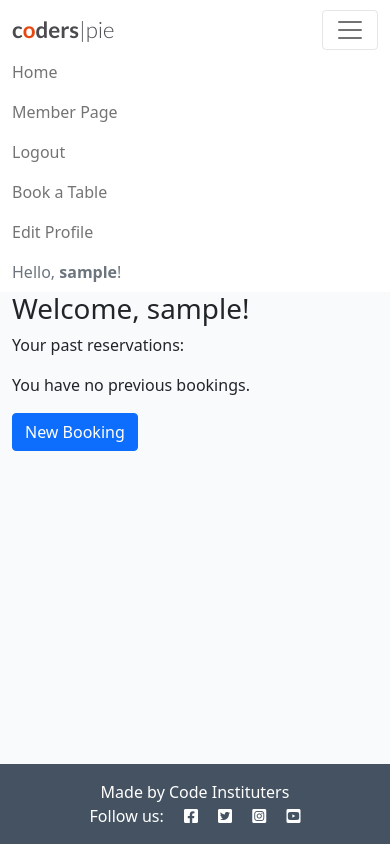
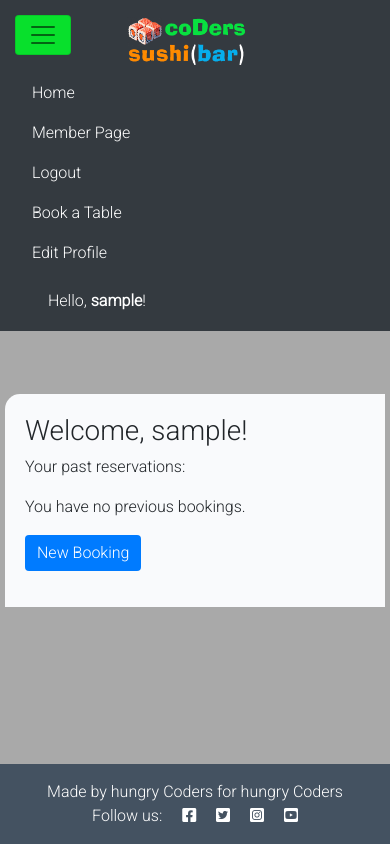
Before and after one commit to AlexeyKopchinskiy/Portfolio-project-4-v2, a Django app: page /booking/member/ in a window 390 px wide, after a click that opens the changed part. Run offline with Django 4.2, Linux system fonts and the light colour scheme; the visitor is signed in with stand-in values (Sample User, id 1); data that the repository does not hold is empty; parts of the project's set-up code (start-up, migrations or seed data) failed here and were passed over; some libraries are stand-ins or nearby versions.

Commit message:
Start improving design with custom css

```diff
--- a/booking/views.py
+++ b/booking/views.py
@@ -2,7 +2,6 @@ from django.contrib.auth.decorators import login_required
 from django.shortcuts import render, redirect, get_object_or_404
 from .models import Reservation, Table, BookingStatus, Location
 from .forms import BookingForm
-
 
 
 @login_required
@@ -10,7 +9,6 @@ def booking_page(request):
     form = BookingForm()
 
     if request.method == "POST":
-
         # Extract data from POST
         location_id = request.POST.get("location")
         table_id = request.POST.get("table")
@@ -23,33 +21,46 @@ def booking_page(request):
         if not location_id:
             locations = Location.objects.all()
             tables = Table.objects.select_related("location").all()
-            return render(request, "booking_page.html", {
-                "error": "Please select a location.",
-                "locations": locations,
-                "tables": tables
-            })
+            return render(
+                request,
+                "booking_page.html",
+                {
+                    "error": "Please select a location.",
+                    "locations": locations,
+                    "tables": tables,
+                },
+            )
 
         if not table_id:
             locations = Location.objects.all()
             tables = Table.objects.select_related("location").all()
-            return render(request, "booking_page.html", {
-                "error": "Please select a table.",
-                "locations": locations,
-                "tables": tables
-            })
+            return render(
+                request,
+                "booking_page.html",
+                {
+                    "error": "Please select a table.",
+                    "locations": locations,
+                    "tables": tables,
+                },
+            )
 
-        # Get the location and table objects or return an error view if not found
+        # Get the location and table objects or return an error view if
+        # not found
         try:
             location = Location.objects.get(id=int(location_id))
             table = Table.objects.get(id=int(table_id))
         except (Location.DoesNotExist, Table.DoesNotExist, ValueError):
             locations = Location.objects.all()
             tables = Table.objects.select_related("location").all()
-            return render(request, "booking_page.html", {
-                "error": "Invalid selection.",
-                "locations": locations,
-                "tables": tables
-            })
+            return render(
+                request,
+                "booking_page.html",
+                {
+                    "error": "Invalid selection.",
+                    "locations": locations,
+                    "tables": tables,
+                },
+            )
 
         # Get the booking status (make sure the field name 'status' is correct)
         booking_status = BookingStatus.objects.filter(status="Pending").first()
@@ -63,38 +74,48 @@ def booking_page(request):
             booking_time=booking_time,
             num_of_guests=num_of_guests,
             booking_status=booking_status,
-            special_requests=special_requests
+            special_requests=special_requests,
         )
 
         print("New reservation created with ID:", new_reservation.id)
 
         # Redirect to the confirmation page using the new reservation's ID
-        return redirect("booking_confirmation", reservation_id=new_reservation.id)
+        return redirect(
+            "booking_confirmation", reservation_id=new_reservation.id
+        )
 
     # For GET requests, load locations and tables into context
     locations = Location.objects.all()
     tables = Table.objects.select_related("location").all()
-    return render(request, "booking_page.html", {"locations": locations, "tables": tables, "form": form})
+    return render(
+        request,
+        "booking_page.html",
+        {"locations": locations, "tables": tables, "form": form},
+    )
 
 
 def booking_confirmation(request, reservation_id):
     try:
         # Eagerly load the related Table and Location objects.
         reservation = Reservation.objects.select_related(
-            'table', 'location').get(pk=reservation_id)
+            "table", "location"
+        ).get(pk=reservation_id)
     except Reservation.DoesNotExist:
         return redirect("booking_page")
-    return render(request, "booking_confirm.html", {"reservation": reservation})
+    return render(
+        request, "booking_confirm.html", {"reservation": reservation}
+    )
 
 
 @login_required
 def update_booking(request, reservation_id):
-    booking = get_object_or_404(Reservation, id=reservation_id, user=request.user)
+    booking = get_object_or_404(
+        Reservation, id=reservation_id, user=request.user
+    )
     # booking = get_object_or_404(Reservation, id=booking_id)
     form = BookingForm(instance=booking)
     locations = Location.objects.all()  # ✅ Fetch locations
     tables = Table.objects.all()  # ✅ Fetch tables
-
 
     if request.method == "POST":
         form = BookingForm(request.POST, instance=booking)
@@ -104,18 +125,23 @@ def update_booking(request, reservation_id):
     else:
         form = BookingForm(instance=booking)
 
-    return render(request, "update_booking.html", {
-        "form": form,
-        "booking": booking,
-        "locations": locations,
-        "tables": tables,
-    })
+    return render(
+        request,
+        "update_booking.html",
+        {
+            "form": form,
+            "booking": booking,
+            "locations": locations,
+            "tables": tables,
+        },
+    )
 
 
 @login_required
 def delete_booking(request, reservation_id):
     booking = get_object_or_404(
-        Reservation, id=reservation_id, user=request.user)
+        Reservation, id=reservation_id, user=request.user
+    )
 
     if request.method == "POST":
         booking.delete()
@@ -133,7 +159,8 @@ def create_booking(request):
             new_booking = form.save(commit=False)
             new_booking.user = request.user  # Assign current user
             new_booking.booking_status = BookingStatus.objects.filter(
-                status="Pending").first()
+                status="Pending"
+            ).first()
             new_booking.save()
             return redirect("member_page")  # Redirect after creating
     else:
@@ -142,15 +169,16 @@ def create_booking(request):
     locations = Location.objects.all()
     tables = Table.objects.select_related("location").all()
 
-    return render(request, "create_booking.html", {
-        "form": form,
-        "locations": locations,
-        "tables": tables
-    })
+    return render(
+        request,
+        "create_booking.html",
+        {"form": form, "locations": locations, "tables": tables},
+    )
 
 
 @login_required
 def member_page(request):
-    past_bookings = Reservation.objects.filter(
-        user=request.user).order_by('-booking_date')
+    past_bookings = Reservation.objects.filter(user=request.user).order_by(
+        "-booking_date"
+    )
     return render(request, "member.html", {"past_bookings": past_bookings})
--- a/static/css/style.css
+++ b/static/css/style.css
@@ -159,3 +159,187 @@ body {
 .approval {
     color: rgb(222, 146, 168);
 }
+
+/* Design customisation */
+
+button {
+    transition: all 0.3s ease-in-out;
+}
+
+body {
+    font-family: 'Roboto', sans-serif;
+    background-color: darkgray !important;
+    /* ✅ Ensures your chosen font is applied */
+}
+
+.navbar {
+    background-color: #343a40 !important;
+    color: #ffffff !important;
+    padding: 10px 20px;
+}
+
+.nav-link,
+.nav-item A {
+    color: #ffffff !important;
+}
+
+.nav-link:hover,
+.nav-item A:hover {
+    color: #08e02c !important;
+    text-decoration: underline;
+}
+
+.btn-primary {
+    background-color: #007bff;
+    border: none;
+    transition: 0.3s;
+}
+
+.btn-primary:hover {
+    background-color: #0056b3;
+}
+
+.navbar-text {
+    color: #08e02c !important;
+}
+
+.text-muted {
+    color: #08e02c !important;
+}
+
+@media (max-width: 600px) {
+    .container {
+        width: 100%;
+    }
+}
+
+.main-bg {
+    background-color: darkgray !important;
+}
+
+.flex-shrink-0 {
+    flex-shrink: 0;
+    margin: 15px 5px 45px 5px !important;
+}
+
+.container {
+    max-width: 1200px;
+    margin: 0 auto;
+    padding: 20px;
+    background-color: #F9FAFC;
+    border-top-left-radius: 15px;
+}
+
+.navbar-toggler {
+    background-color: #08e02c;
+}
+
+/* 🔵 Large desktop screens (1440px+) */
+@media (min-width: 1440px) {
+    .table {
+        font-size: 18px;
+        /* ✅ Increase font for readability */
+    }
+
+    .table th,
+    .table td {
+        padding: 12px;
+        /* ✅ More spacing */
+    }
+}
+
+/* 🔵 Standard desktops & laptops (1024px - 1440px) */
+@media (max-width: 1440px) and (min-width: 1024px) {
+    .table {
+        font-size: 16px;
+    }
+
+    .table-container {
+        max-width: 90%;
+        /* ✅ Slightly reduce width */
+    }
+}
+
+/* 🟢 Tablets (768px - 1024px) */
+@media (max-width: 1024px) {
+    .table {
+        font-size: 15px;
+    }
+
+    .table th,
+    .table td {
+        padding: 10px;
+    }
+}
+
+/* 🟠 Large mobile phones (480px - 768px) */
+@media (max-width: 768px) {
+    .table {
+        font-size: 14px;
+    }
+
+    .table-container {
+        overflow-x: auto;
+        /* ✅ Enables scrolling */
+    }
+
+    .navbar-brand {
+        justify-content: center;
+        /* ✅ Centers the logo */
+        width: 100%;
+        text-align: center;
+    }
+
+    .navbar-toggler {
+        position: absolute;
+        background-color: #08e02c;
+        left: 15px;
+        /* ✅ Keeps the toggler icon aligned left */
+        top: 15px;
+        /* ✅ Ensures it stays in place */
+    }
+}
+
+/* 🔴 Extra-small mobile screens (below 480px) */
+@media (max-width: 480px) {
+    .table thead {
+        display: none;
+        /* ❌ Hide headers */
+    }
+
+    .table tr {
+        display: block;
+        margin-bottom: 10px;
+        border: 1px solid #ddd;
+        padding: 10px;
+    }
+
+    .table td {
+        display: block;
+        text-align: left;
+        padding: 5px;
+    }
+
+    .table td::before {
+        content: attr(data-label);
+        /* ✅ Adds labels for mobile */
+        font-weight: bold;
+        display: block;
+    }
+
+    .navbar-brand {
+        justify-content: center;
+        /* ✅ Centers the logo */
+        width: 100%;
+        text-align: center;
+    }
+
+    .navbar-toggler {
+        position: absolute;
+        background-color: #08e02c;
+        left: 15px;
+        /* ✅ Keeps the toggler icon aligned left */
+        top: 15px;
+        /* ✅ Ensures it stays in place */
+    }
+}
--- a/templates/base.html
+++ b/templates/base.html
@@ -47,12 +47,16 @@
     <!-- Navigation -->
     <nav class="navbar navbar-expand-lg navbar-light bg-white">
       <div class="container-fluid">
-        <a class="navbar-brand" href="{% url 'home' %}"
+        {% comment %} <a class="navbar-brand" href="{% url 'home' %}"
           ><span class="brand"
             >c<span class="red-o">o</span>ders<span class="thin"
               >|pie</span
             ></span
           ></a
+        > {% endcomment %}
+        <a class="navbar-brand" href="{% url 'home' %}"
+          ><img src="{% static 'images/Sushi-bar-logo.png' %}" alt="Sushi Bar Logo" width="120">
+          </a
         >
         <button
           class="navbar-toggler"
@@ -122,7 +126,10 @@
             {% endif %}
           </ul>
           <span class="navbar-text text-muted">
-            {% if user.is_authenticated %} Hello, <b>{{ user.username }}</b>!
+            {% if user.is_authenticated %}
+            <a class="nav-link {% if request.path == home_url %}active{% endif %}"
+            href="{% url 'member' %}"
+            >Hello, <b>{{ user.username }}</b>!</a>
             {% else %} Our Sushi never throws an error! {% endif %}
           </span>
         </div>
@@ -138,7 +145,7 @@
     <!-- Footer -->
     <footer class="footer mt-auto py-3 dark-bg">
       <p class="m-0 text-center text-white">
-        {% block copyright %} Made by Code Instituters {% endblock copyright %}
+        {% block copyright %} Made by hungry Coders for hungry Coders {% endblock copyright %}
       </p>
       <p class="m-0 text-center text-white">
         Follow us: <i class="fab fa-facebook-square ms-3"></i>
--- a/templates/home.html
+++ b/templates/home.html
@@ -1,5 +1,5 @@
 {% extends "base.html" %} {% block content %}
-<div class="container">
+<div class="container mt-5">
   <h1>{{ welcome_message }}</h1>
   <p>Come and taste the famous Coder's <b>Sushi!</b></p>
   <img
--- a/templates/member.html
+++ b/templates/member.html
@@ -1,5 +1,5 @@
 {% extends "base.html" %} {% block content %}
-<div class="container">
+<div class="container mt-5">
   <h1>Welcome, {{ user.username }}!</h1>
   <p>Your past reservations:</p>
 
```
Also changed, not shown: codestar/urls.py (+24 -14 lines), users/views.py (+5 -3 lines), static/images/Sushi-bar-logo.png (added).
